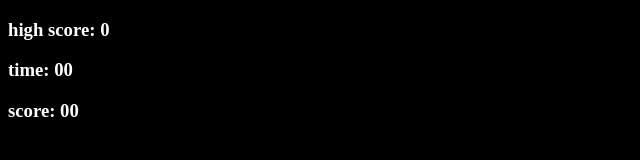
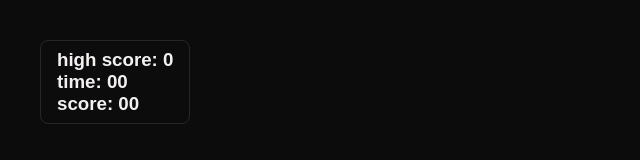
Before and after one commit to mohammedsahil74/snake_game, a plain HTML site: page index.html in a window 1280 px wide. Shown: the whole page, without its empty margins (0-640 px from the left). Drawn offline with Linux system fonts and the light colour scheme.

Commit message:
added css variables

```diff
--- a/style.css
+++ b/style.css
@@ -1,4 +1,62 @@
-* {
-  background-color: black;
-  color: white;
+*{
+  margin: 0;
+  padding: 0;
+  box-sizing: border-box;
 }
+:root{
+  /* background color */
+  --bg-primary-color:#0c0c0c;
+
+  /* text color */
+  --text-color:#f3f0f0;
+
+  /* spacing variables*/
+  --space-xs:4px;
+  --space-sm:8px;
+  --space-md:16px;
+  --space-lg:24px;
+  --space-xl:32px;
+  --space-2xl:40px;
+  --space-3xl:48px;
+
+/* border colors */
+--border-color:#282626;
+
+/* border radius  */
+--border-radius-xs:4px;
+--border-radius-sm:8px;
+--border-radius-md:12px;
+--border-radius-lg:18px;
+--border-radius-xl:24px;
+--border-radius-2xl:28px;
+
+
+
+}
+html,body{
+  height: 100%;
+  width: 100%;
+}
+html{
+  background-color: var(--bg-primary-color);
+  color: var(--text-color);
+  font-family: Arial, Helvetica, sans-serif;
+}
+main,section{
+  width: 100%;
+  height: 100%;
+
+}
+section{
+  padding: var(--space-2xl);
+}
+section .infos{
+  width: 100%;
+  display: flex;
+  justify-content: space-between;
+}
+.info{
+  padding: var(--space-sm) var(--space-md);
+  border: 1px solid var(--border-color);
+  border-radius: var(--border-radius-sm);
+}
```
